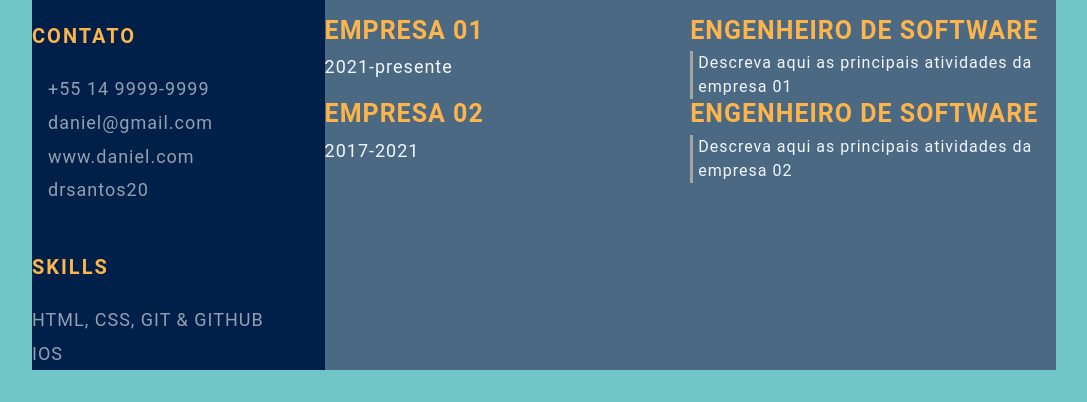
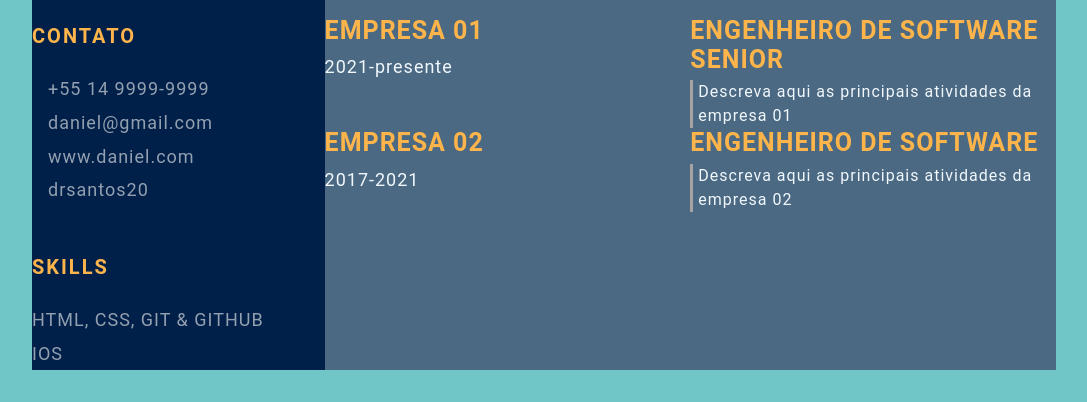
Before and after one commit to vanessauso/vanessauso.github.io, a plain HTML site: page index.html in a window 1280 px wide. Shown: the part 462-864 px from the top of the page, without its empty margins (96-1183 px from the left). Drawn offline with Linux system fonts and the light colour scheme.

Commit message:
feature: add work exp

```diff
--- a/index.html
+++ b/index.html
@@ -54,7 +54,7 @@
                             <p class="exp-time-period">2021-presente</p>
                         </div>
                         <div class="exp-right">
-                            <p class="exp-position">Engenheiro de Software</p>
+                            <p class="exp-position">Engenheiro de Software Senior</p>
                             <p class="exp-desc">Descreva aqui as principais atividades da empresa 01</p>
                         </div>
                         <div class="exp-left">
```
